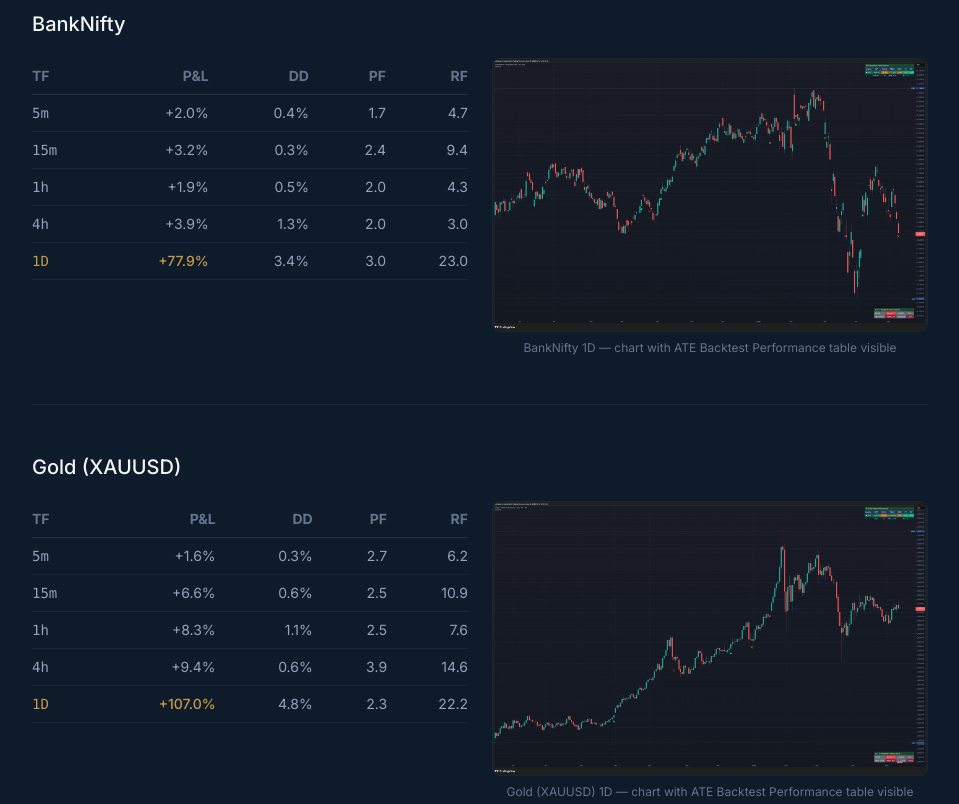
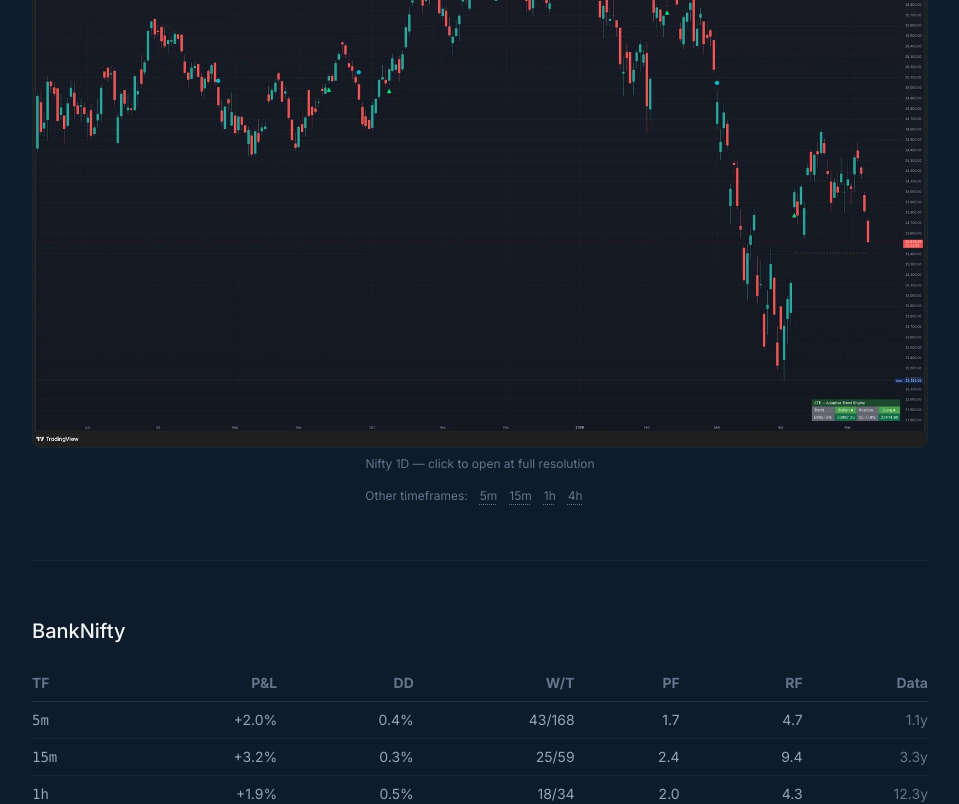
Before and after one commit to helmquant/helmquant.github.io, a Next.js app: page /ate/backtest in a window 1280 px wide. Shown: the part 2780-3584 px from the top of the page, without its empty margins (160-1119 px from the left). Built offline with nearby package versions, Linux system fonts and the light colour scheme.

Commit message:
feat: chart size

```diff
--- a/app/ate/backtest/page.tsx
+++ b/app/ate/backtest/page.tsx
@@ -488,19 +488,29 @@
 
 function InstrumentSection({ row, index }: { row: Row; index: number }) {
   const cells = row.cells;
+  const intradayTimeframes: { tf: string; label: string }[] = [
+    { tf: "5m", label: "5m" },
+    { tf: "15m", label: "15m" },
+    { tf: "1h", label: "1h" },
+    { tf: "4h", label: "4h" },
+  ];
+
   return (
-    <div className={index > 0 ? "mt-12 pt-12 border-t border-white/5" : ""}>
+    <div className={index > 0 ? "mt-14 pt-14 border-t border-white/5" : ""}>
       <h3 className="text-xl font-medium mb-5">{row.instrument}</h3>
-      <div className="grid md:grid-cols-2 gap-6 items-start">
-        <div>
+
+      {/* Stats table on top */}
+      <div className="overflow-x-auto mb-6">
         <table className="w-full text-sm">
           <thead>
             <tr className="border-b border-white/10 text-muted-dim text-left">
               <th className="py-2 pr-3">TF</th>
               <th className="py-2 px-3 text-right">P&amp;L</th>
               <th className="py-2 px-3 text-right">DD</th>
+              <th className="py-2 px-3 text-right">W/T</th>
               <th className="py-2 px-3 text-right">PF</th>
-                <th className="py-2 pl-3 text-right">RF</th>
+              <th className="py-2 px-3 text-right">RF</th>
+              <th className="py-2 pl-3 text-right">Data</th>
             </tr>
           </thead>
           <tbody className="text-muted">
@@ -513,38 +523,71 @@
                     <>
                       <td className={`text-right py-2 px-3 ${tf === "1D" ? "text-gold font-medium" : ""}`}>{c.pnl}</td>
                       <td className="text-right py-2 px-3">{c.dd}</td>
+                      <td className="text-right py-2 px-3">{c.trades}</td>
                       <td className="text-right py-2 px-3">{c.pf}</td>
-                        <td className="text-right py-2 pl-3">{c.rf}</td>
+                      <td className="text-right py-2 px-3">{c.rf}</td>
+                      <td className="text-right py-2 pl-3 text-muted-dim">{c.data}</td>
                     </>
                   ) : (
-                      <>
-                        <td colSpan={4} className="text-right py-2 text-muted-dim italic">no qualifying trades</td>
-                      </>
+                    <td colSpan={6} className="text-right py-2 text-muted-dim italic">no qualifying trades</td>
                   )}
                 </tr>
               );
             })}
           </tbody>
         </table>
+      </div>
+
       {cells["1D"]?.note && (
-            <p className="text-xs text-gold mt-3">→ {cells["1D"].note}</p>
+        <p className="text-sm text-gold mb-2">→ {cells["1D"].note}</p>
       )}
       {cells["4h"]?.note && (
-            <p className="text-xs text-muted-dim mt-1">⚠ 4h: {cells["4h"].note}</p>
+        <p className="text-xs text-muted-dim mb-2">⚠ 4h: {cells["4h"].note}</p>
       )}
-        </div>
-        <div>
+
+      {/* Chart full width below table */}
+      <a
+        href={`/backtests/${row.folder}/daily.webp`}
+        target="_blank"
+        rel="noopener noreferrer"
+        className="block group"
+      >
         <Image
           src={`/backtests/${row.folder}/daily.webp`}
-            alt={`${row.instrument} daily chart with ATE running, showing Backtest Performance table`}
+          alt={`${row.instrument} daily chart with ATE running, showing Backtest Performance table in the top-right corner`}
           width={1600}
           height={1006}
-            className="rounded-lg border border-white/5"
+          className="rounded-lg border border-white/5 w-full group-hover:border-gold/30 transition-colors"
         />
-          <p className="text-xs text-muted-dim mt-2 text-center">
-            {row.instrument} 1D — chart with ATE Backtest Performance table visible
+        <p className="text-xs text-muted-dim mt-2 text-center group-hover:text-gold transition-colors">
+          {row.instrument} 1D — click to open at full resolution
         </p>
-        </div>
+      </a>
+
+      {/* Other timeframes as plain text links — opens the WebP in a new tab */}
+      <div className="text-xs text-muted-dim mt-4 text-center">
+        <span className="mr-3">Other timeframes:</span>
+        {intradayTimeframes.map((t, i) => {
+          const c = cells[t.tf];
+          if (!c) {
+            return (
+              <span key={t.tf} className="mr-3 line-through opacity-50">
+                {t.label}
+              </span>
+            );
+          }
+          return (
+            <a
+              key={t.tf}
+              href={`/backtests/${row.folder}/${t.tf}.webp`}
+              target="_blank"
+              rel="noopener noreferrer"
+              className="mr-3 hover:text-gold transition-colors underline decoration-dotted underline-offset-4"
+            >
+              {t.label}
+            </a>
+          );
+        })}
       </div>
     </div>
   );
```
Lines whose indentation alone changed are shown as unchanged.
